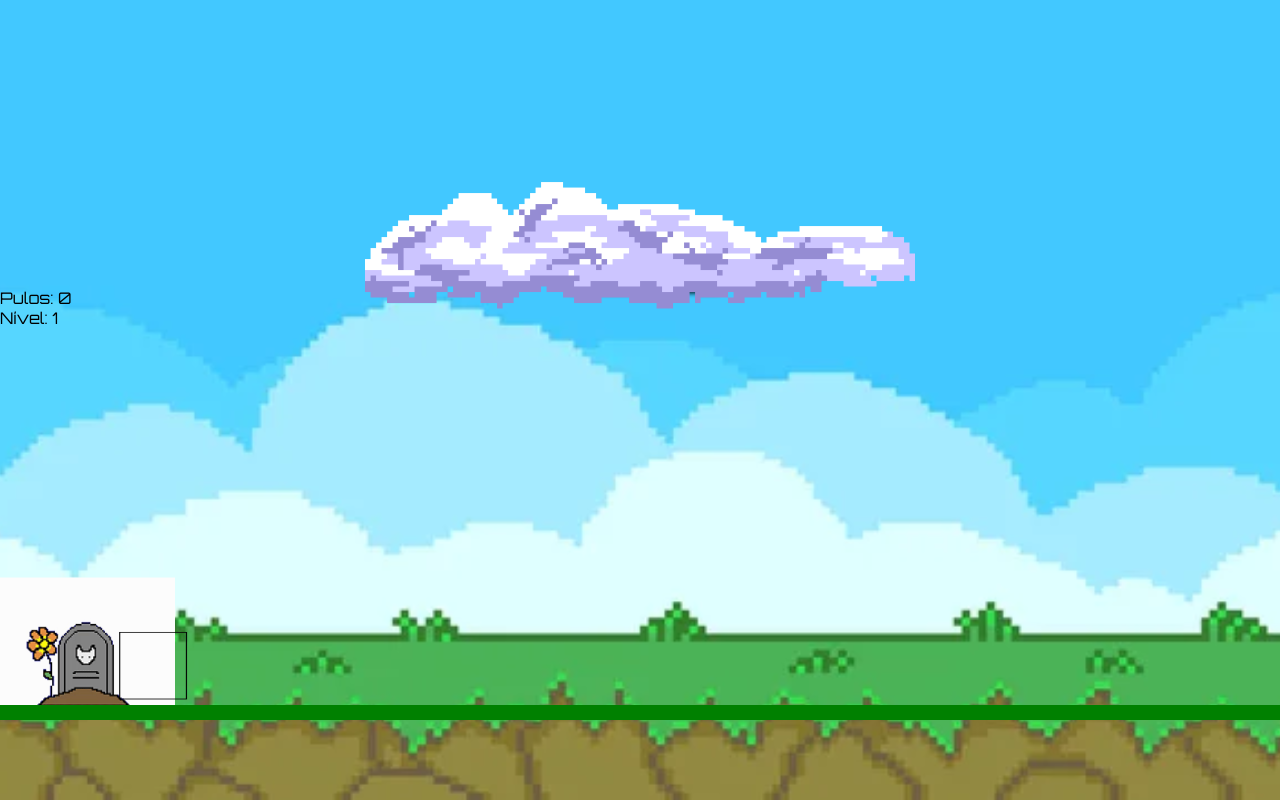
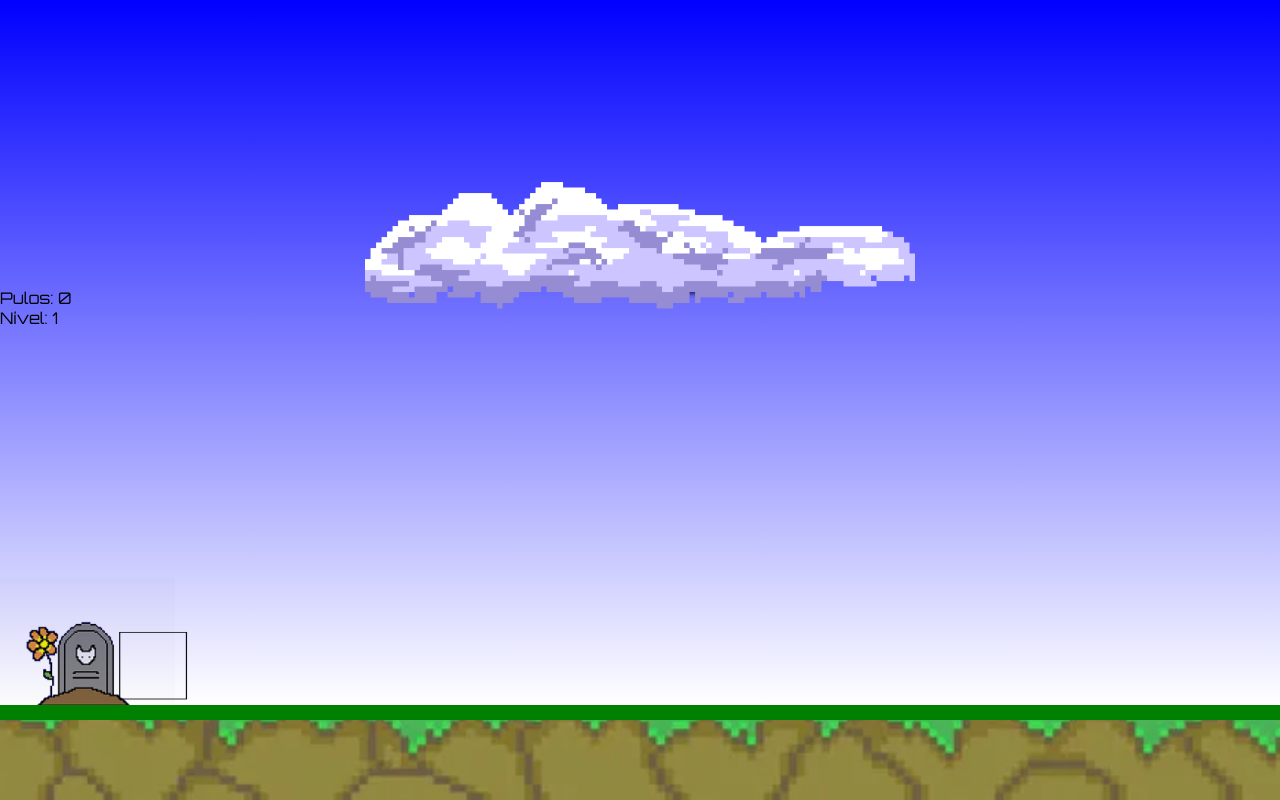
Before and after one commit to Raiana-10/corre-gatinho, a plain HTML site: page index.html in a window 1280 px wide. Drawn offline with Linux system fonts and the light colour scheme.

Commit message:
Update style.css

```diff
--- a/css/style.css
+++ b/css/style.css
@@ -1,4 +1,5 @@
        @import url('https://fonts.googleapis.com/css2?family=Orbitron:wght@400..900&display=swap');
+
 
         * {
             margin: 0;
@@ -30,10 +31,8 @@
         }
 
         body {
-            background-image: url('fundo.jpg');
+            background-image: linear-gradient(to bottom, blue 50%, green 50%);
             background-attachment: fixed;
-            background-color: rgba(255, 255, 255, 0.5); /* Cor de fundo com opacidade */
-            background-blend-mode: multiply; /* Aplica a mistura entre a imagem e a cor */
             height: 100%;
             margin: 0;
             padding: 0;
@@ -56,7 +55,7 @@
             border-bottom: 15px solid green;
             margin: 0 auto;
             position: relative;
-            background-image: url('fundo/fundo.jpg');
+            background-image: linear-gradient(blue, white);
             overflow: hidden; /* Impede que o conteúdo ultrapasse os limites */
             padding-top: 50px;
         }
@@ -82,15 +81,14 @@
             position: absolute;
             bottom: 0;
             transition: bottom 0.3s, transform 0.3s;
-            transform: scale(1.5) translateY(-10px);
+            transform: scale(1.5) translateY(-10px); /* Suspende a imagem um pouco para cima */
             left: 25px;
             margin: auto;
             mix-blend-mode: multiply;
-            z-index: 10; /* Garante que a pessoa fique acima do fundo */
         }
 
         .jump {
-            animation: jump 700ms ease-in-out;
+            animation: jump 700ms ease-in-out; /* Aplica o efeito de pulo */
         }
 
         .nuvem {
@@ -114,13 +112,13 @@
                 bottom: 0;
             }
             40% {
-                bottom: 200px;
+                bottom: 200px; /* Altura máxima do pulo */
             }
             60% {
-                bottom: 200px;
+                bottom: 200px; /* Mantém a altura máxima por mais tempo */
             }
             100% {
-                bottom: 0;
+                bottom: 0; /* Volta ao chão */
             }
         }
 
@@ -192,27 +190,3 @@
                 width: 300px;
             }
         }
-
-        /* Adicionando um pseudo-elemento para o fundo com blend */
-        .pessoa::after {
-            content: "";
-            position: absolute;
-            top: 0;
-            left: 0;
-            right: 0;
-            bottom: 0;
-            background-image: url('fundo.jpg');
-            background-size: cover;
-            mix-blend-mode: multiply;
-            z-index: -1; /* Coloca o pseudo-elemento atrás da pessoa */
-        }
-    </style>
-</head>
-<body>
-    <div class="gamer-board">
-        <div id="timer">00:00</div>
-        <div class="pessoa"></div>
-        <button>Iniciar</button>
-    </div>
-</body>
-</html>
```
